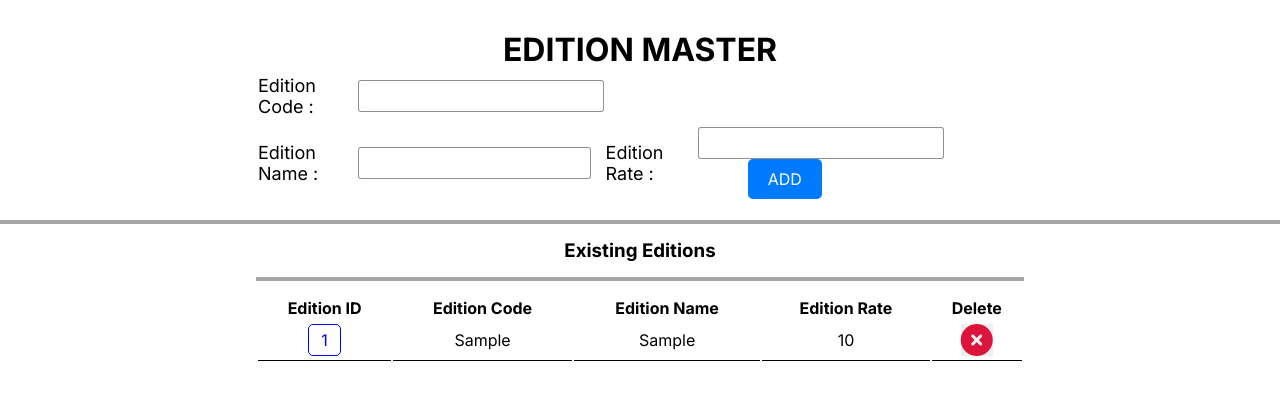
After one commit to Shri8055/Ratnagiri_Times, a PHP site: page /edition.php in a window 1280 px wide. The commit adds this page. Shown: the top 400 px of the page. Run offline with PHP 8.4, Linux system fonts and the light colour scheme; tables that the repository leaves empty or names only in its code hold one stand-in row (values such as "Sample post").

Commit message:
Commit 04/04

```diff
--- /dev/null
+++ b/edition.css
@@ -0,0 +1,77 @@
+*{
+    margin: 0;
+    padding: 0;
+    font-family: "Inter", sans-serif;
+}
+.container{
+    width: 60%;
+    margin: auto;
+    margin-top: 30px;
+}
+input{
+    padding: 5px;
+    font-size: 16px;
+    border: 1px solid rgba(0, 0, 0, 0.433);
+    border-radius: 3px;
+}
+label{
+    font-size: 18px;
+}
+table{
+    width: 100%;
+}
+td{
+    padding: 4px 0;
+}
+hr{
+    border: 2px solid rgba(0, 0, 0, 0.351);
+    margin: 15px 0;
+}
+#ed_nm{
+    width: 90%;
+}
+.btn{
+    padding: 10px 20px;
+    border: none;
+    background-color: #007bff;
+    color: white;
+    font-size: 16px;
+    border-radius: 5px;
+    cursor: pointer;
+    transition: 0.3s;
+    margin-left: 50px;
+}
+h3{
+    text-align: center;
+}
+.btn:hover {
+    background-color: #0056b3;
+}
+.ed-container{
+    width: 60%;
+    margin: auto;
+    margin-top: 0px;
+}
+.ed-container > table{
+    text-align: center;
+    margin-top: -20px;
+}
+.td{
+    border-bottom: 1px solid black;
+}
+button{
+    border: none;
+}
+i{
+    cursor: pointer;
+    font-size: 2rem;
+    color: crimson;
+}
+td > a{
+    border: 1px solid blue;
+    border-radius: 5px;
+    padding: 5px 12px;
+    cursor: pointer;
+    text-decoration: none;
+    color: blue;
+}
--- /dev/null
+++ b/edition.php
@@ -0,0 +1,100 @@
+<?php
+$conn = mysqli_connect("localhost", "root", "", "pmedia", 4306);
+if (!$conn) {
+    die("Failed to connect to database! " . mysqli_connect_error());
+}
+$ed_id=$ed_cd=$ed_nm="";
+if (isset($_GET['edit'])) {
+    $ed_id = $_GET['edit'];
+    $query = "SELECT * FROM ed WHERE ed_id='$ed_id'";
+    $result = mysqli_query($conn, $query);
+    if ($row = mysqli_fetch_assoc($result)) {
+        $ed_cd = $row['ed_cd'];
+        $ed_nm = $row['ed_nmae'];
+    }
+}
+if ($_SERVER['REQUEST_METHOD'] == 'POST') {
+    if (isset($_POST['add'])) {
+        $ed_cd = strtoupper($_POST['ed_cd']);
+        $ed_nm = strtoupper($_POST['ed_nm']);
+        $conn->query("INSERT INTO ed (ed_cd, ed_nmae) VALUES ('$ed_cd', '$ed_nm')");
+        header("Location: edition.php");
+        exit();
+    } elseif (isset($_POST['update'])) {
+        $ed_id = $_POST['ed_id'];
+        $ed_cd = strtoupper($_POST['ed_cd']);
+        $ed_nm = strtoupper($_POST['ed_nm']);
+        $conn->query("UPDATE ed SET ed_cd='$ed_cd', ed_nmae='$ed_nm' WHERE ed_id='$ed_id'");
+        header("Location: edition.php");
+        exit();
+    } elseif (isset($_POST['del'])) {
+        $id = $_POST['ed_id'];
+        $conn->query("DELETE FROM ed WHERE ed_id='$id'");
+        header("Location: edition.php");
+        exit();
+    }
+}
+$editions = $conn->query("SELECT * FROM ed");
+?>
+<!DOCTYPE html>
+<html lang="en">
+<head>
+    <meta charset="UTF-8">
+    <meta name="viewport" content="width=device-width, initial-scale=1.0">
+    <title>Ratnagiri Times | EDITION</title>
+    <link rel="stylesheet" href="edition.css">
+    <link href="https://fonts.googleapis.com/css2?family=Inter:wght@100..900&family=Poppins:wght@100..900&display=swap" rel="stylesheet">
+    <link rel="stylesheet" href="https://cdnjs.cloudflare.com/ajax/libs/font-awesome/6.7.2/css/all.min.css">
+</head>
+<body>
+    <div class="container">
+        <h1 style="text-align: center;">EDITION MASTER</h1>
+        <form action="edition.php" method="POST">
+            <input type="hidden" name="ed_id" value="<?php echo $ed_id; ?>">
+            <table>
+                <tr>
+                    <td class="ed_cd"><label for="ed_cd">Edition Code :</label></td>
+                    <td><input id="ed_cd" name="ed_cd" type="text" style="text-transform: uppercase;" required value="<?php echo $ed_cd; ?>"></td>
+                </tr>
+                <tr>
+                    <td class="ed_cd"><label for="ed_nm">Edition Name :</label></td>
+                    <td><input id="ed_nm" name="ed_nm" type="text" style="text-transform: uppercase;" required value="<?php echo $ed_nm; ?>"></td>
+                    <td class="ed_rt"><label for="ed_rt">Edition Rate :</label></td>
+                    <td>
+                        <input id="ed_rt" name="ed_rt" type="number" readonly>
+                        <button class="btn" type="submit" name="<?php echo $ed_id ? 'update' : 'add'; ?>">
+                            <?php echo $ed_id ? 'UPDATE' : 'ADD'; ?>
+                        </button>
+                    </td>
+                </tr>
+            </table>
+        </form>
+    </div><hr>
+    <div class="ed-container">
+        <h3>Existing Editions</h3><hr><br>
+        <table>
+            <tr>
+                <th>Edition ID</th>
+                <th>Edition Code</th>
+                <th>Edition Name</th>
+                <th>Edition Rate</th>
+                <th>Delete</th>
+            </tr>
+            <?php while ($row = $editions->fetch_assoc()) { ?>
+                <tr>
+                    <td class="td"><a href="edition.php?edit=<?php echo $row['ed_id']; ?>"><?php echo $row['ed_id']; ?></a></td>
+                    <td class="td"><?php echo $row['ed_cd']; ?></td>
+                    <td class="td"><?php echo $row['ed_nmae']; ?></td>
+                    <td class="td"><?php echo $row['ed_price'] == '' ? '-' : $row['ed_price']; ?></td>
+                    <td class="td">
+                        <form action="edition.php" method="POST" style="display:inline;">
+                            <input type="hidden" name="ed_id" value="<?php echo $row['ed_id']; ?>">
+                            <button type="submit" name="del"><i class="fa-solid fa-circle-xmark"></i></button>
+                        </form>
+                    </td>
+                </tr>
+            <?php } ?>
+        </table>
+    </div>
+</body>
+</html>
--- a/index.php
+++ b/index.php
@@ -84,7 +84,7 @@ if ($_SERVER['REQUEST_METHOD'] == 'POST') {
 <head>
     <meta charset="UTF-8">
     <meta name="viewport" content="width=device-width, initial-scale=1.0">
-    <title>Ratnagiti Times | MASTER</title>
+    <title>Ratnagiri Times | MASTER</title>
     <link rel="stylesheet" href="style.css">
     <link rel="preconnect" href="https://fonts.googleapis.com">
     <link rel="preconnect" href="https://fonts.gstatic.com" crossorigin>
--- a/style.css
+++ b/style.css
@@ -40,7 +40,7 @@ input, select {
     border-radius: 5px;
 }
 select{
-    width: 70%;
+    width: 75%;
 }
 .buttons {
     display: flex;
```
Also changed, not shown: ad_types.css (added, +77 -0 lines), ad_types.php (added, +100 -0 lines), bills.css (+11 -14 lines), bills.php (+61 -60 lines).
